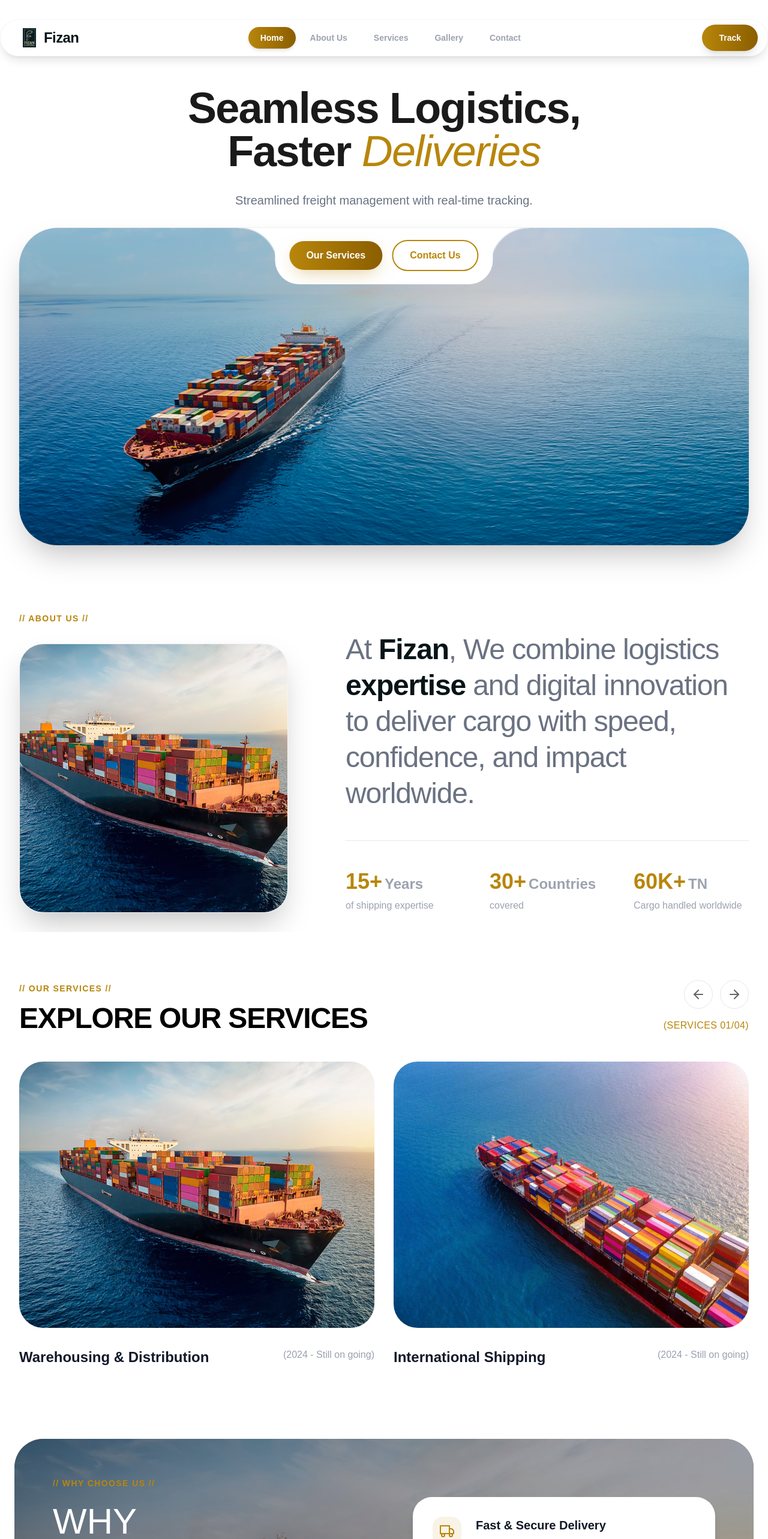
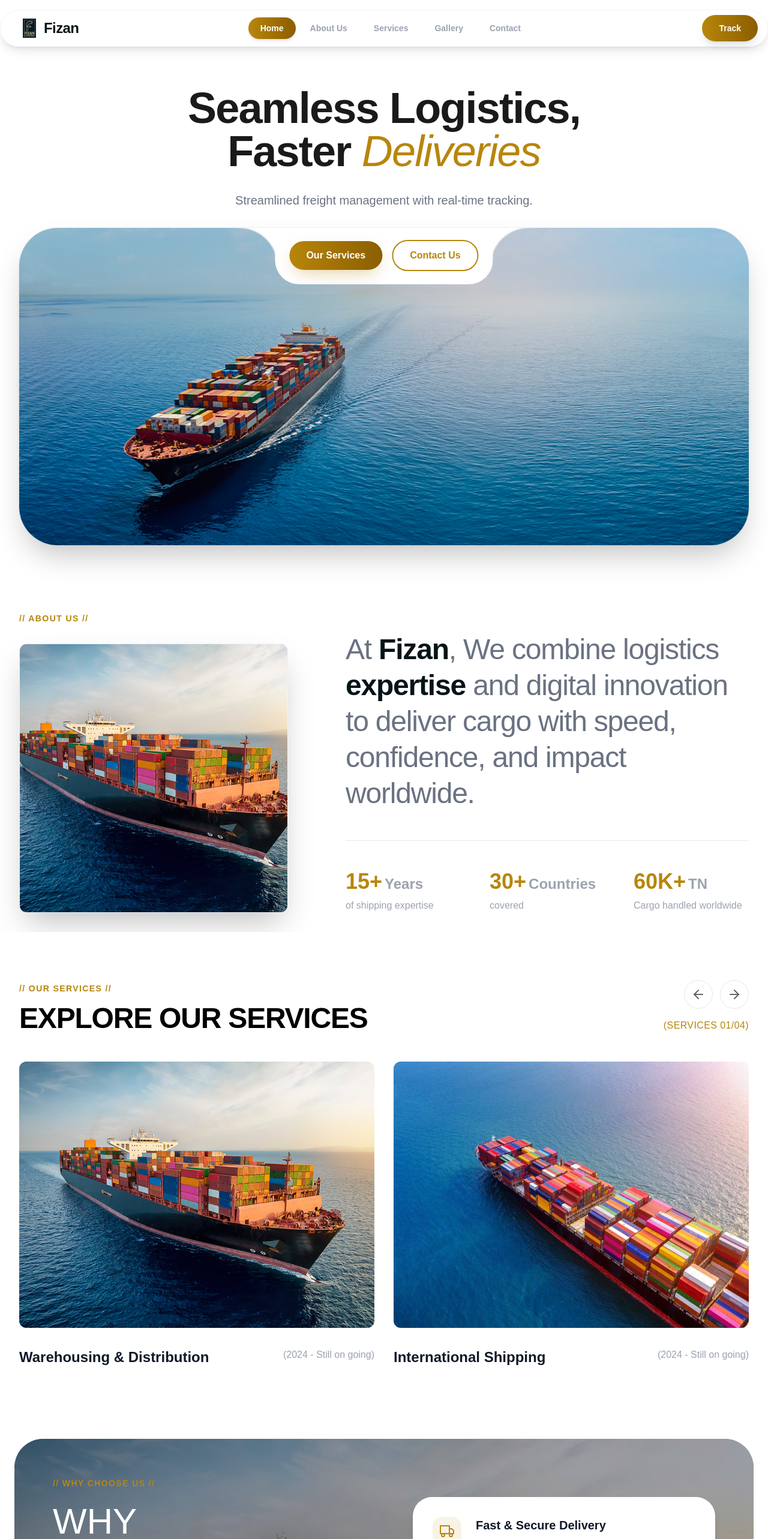
Before and after one commit to Shibilipadalath/logistic-web, a Next.js app: page / in a window 1280 px wide. Shown: the top 2566 px of the page at 60% size. Built offline with nearby package versions, Linux system fonts and the light colour scheme; a web font is replaced by a local one.

Commit message:
changed border radius

```diff
--- a/src/components/About.tsx
+++ b/src/components/About.tsx
@@ -14,7 +14,7 @@ export default function About() {
             </span>
           </Reveal>
 
-          <SlideInRight className="relative w-full flex-grow min-h-[400px] rounded-[2.5rem] overflow-hidden shadow-2xl group border border-gray-100 hover:shadow-[0_20px_50px_-12px_rgba(184,134,11,0.3)] transition-all duration-500">
+          <SlideInRight className="relative w-full flex-grow min-h-[400px] rounded-xl overflow-hidden shadow-2xl group border border-gray-100 hover:shadow-[0_20px_50px_-12px_rgba(184,134,11,0.3)] transition-all duration-500">
             <div className="absolute inset-0 bg-brand-primary/20 opacity-0 group-hover:opacity-100 transition-opacity duration-500 z-10" />
             <Image
               src="/service1.png"
--- a/src/components/AllServices.tsx
+++ b/src/components/AllServices.tsx
@@ -62,7 +62,7 @@ export default function AllServices() {
           {services.map((service) => (
             <div
               key={service.id}
-              className="group bg-slate-50 border border-gray-100 rounded-[2.5rem] overflow-hidden hover:bg-white hover:border-brand-primary/30 hover:shadow-[0_20px_40px_-12px_rgba(184,134,11,0.15)] transition-all duration-300 flex flex-col h-full"
+              className="group bg-slate-50 border border-gray-100 rounded-xl overflow-hidden hover:bg-white hover:border-brand-primary/30 hover:shadow-[0_20px_40px_-12px_rgba(184,134,11,0.15)] transition-all duration-300 flex flex-col h-full"
             >
               {/* Image */}
               <div className="relative w-full h-64 overflow-hidden">
--- a/src/components/Gallery.tsx
+++ b/src/components/Gallery.tsx
@@ -25,7 +25,7 @@ export default function Gallery() {
           {images.map((img, index) => (
             <div
               key={index}
-              className="group relative h-[400px] w-full overflow-hidden rounded-[2rem] shadow-lg cursor-pointer"
+              className="group relative h-[400px] w-full overflow-hidden rounded-xl shadow-lg cursor-pointer"
             >
               <Image
                 src={img.src}
--- a/src/components/Header.tsx
+++ b/src/components/Header.tsx
@@ -19,7 +19,7 @@ export default function Header() {
   ];
 
   return (
-    <header className="fixed top-0 left-0 right-0 z-[9999] transition-all duration-300 py-6">
+    <header className="fixed top-0 left-0 right-0 z-[9999] transition-all duration-300 py-2">
       <div className="max-w-7xl mx-auto px-4 py-2 flex items-center justify-between bg-white/80 backdrop-blur-md border border-gray-100 shadow-lg rounded-full mt-2 relative">
         {/* Logo */}
         <Link href="/" className="flex items-center gap-2 group ml-4">
--- a/src/components/Services.tsx
+++ b/src/components/Services.tsx
@@ -128,7 +128,7 @@ export default function Services() {
             <FadeIn key={service.id} delay={0.2 + (index * 0.2)} className="h-full">
               <div className="group cursor-pointer select-none h-full flex flex-col">
                 {/* Image Container */}
-                <div className="relative w-full aspect-[4/3] rounded-[2.5rem] overflow-hidden mb-6 group-hover:shadow-[0_20px_40px_-12px_rgba(184,134,11,0.2)] transition-shadow duration-500">
+                <div className="relative w-full aspect-[4/3] rounded-xl overflow-hidden mb-6 group-hover:shadow-[0_20px_40px_-12px_rgba(184,134,11,0.2)] transition-shadow duration-500">
                   <div className="absolute inset-0 bg-gray-100 skeleton-loader"></div>
                   <div className="absolute inset-0 bg-brand-primary/20 opacity-0 group-hover:opacity-100 transition-opacity duration-500 z-10" />
                   <Image
```
